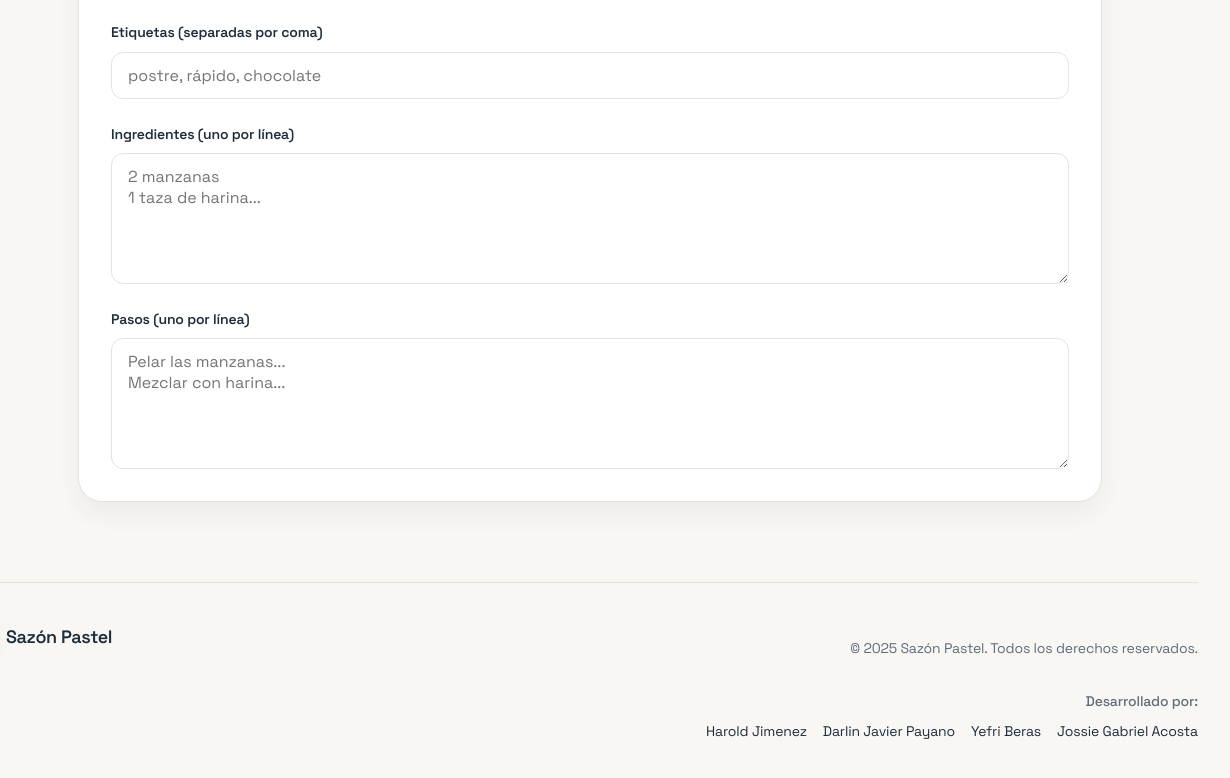
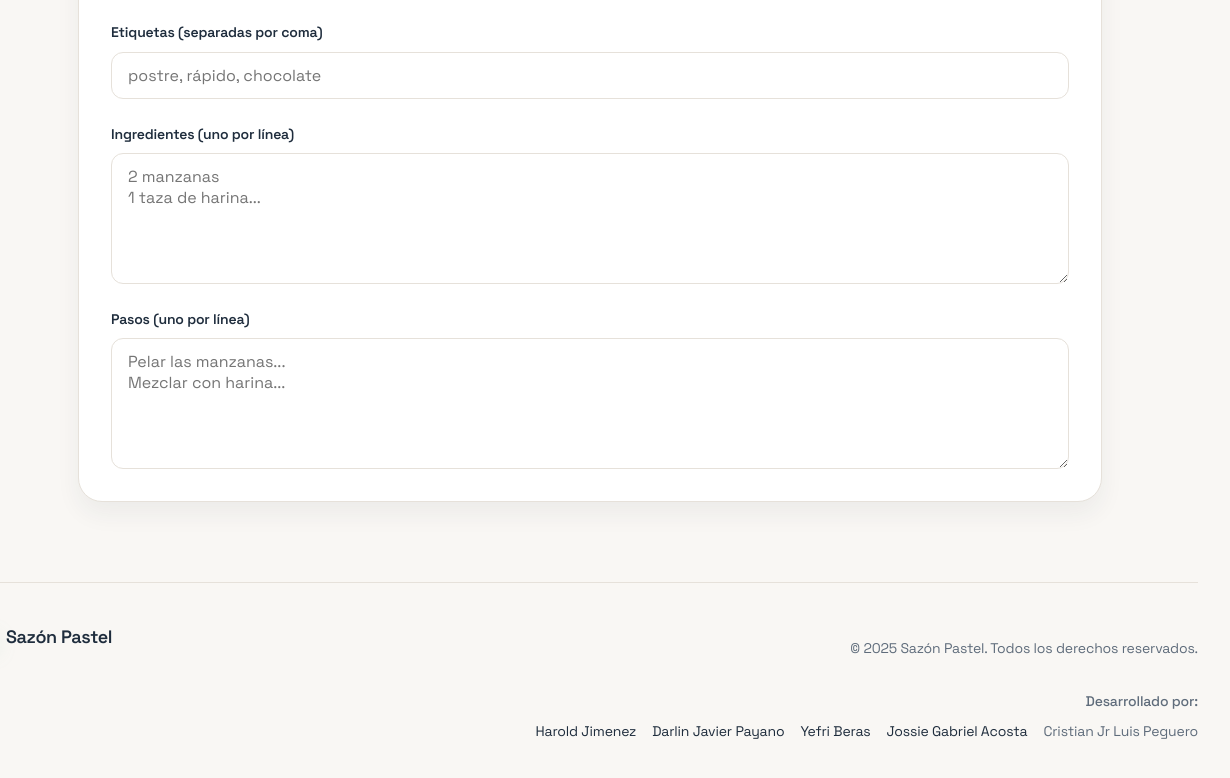
Before and after one commit to Harold0831/trabajo-final, a website with bundled scripts: page public/add-recipe.html in a window 1280 px wide. Shown: the part 934-1712 px from the top of the page, 50-1280 px from the left. Built offline with nearby package versions, Linux system fonts and the light colour scheme.

Commit message:
Last member

```diff
--- a/public/add-recipe.html
+++ b/public/add-recipe.html
@@ -98,6 +98,7 @@
                         <li><a href="https://miportafolio-xi-five.vercel.app/#inicio" target="_blank" rel="noopener noreferrer">Darlin Javier Payano</a></li>
                         <li><a href="https://codigo-practica-fvc.vercel.app/#" target="_blank" rel="noopener noreferrer">Yefri Beras</a></li>
                         <li><a href="https://jossie0280.github.io/Portafolio/" target="_blank" rel="noopener noreferrer">Jossie Gabriel Acosta</a></li>
+                        <li>Cristian Jr Luis Peguero</li>
                     </ul>
                 </div>
             </div>
```
Also changed, not shown: public/index.html (+1 -0 lines), public/recipe.html (+1 -0 lines).
